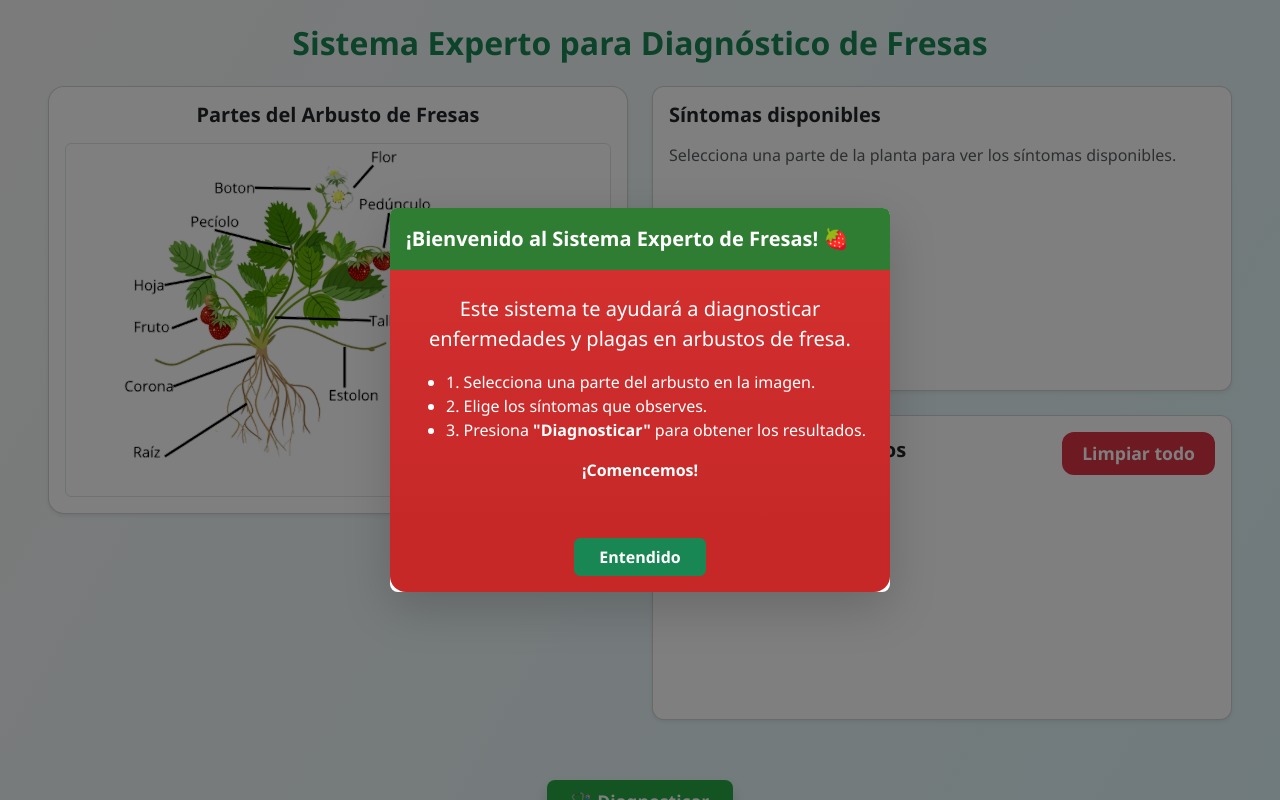
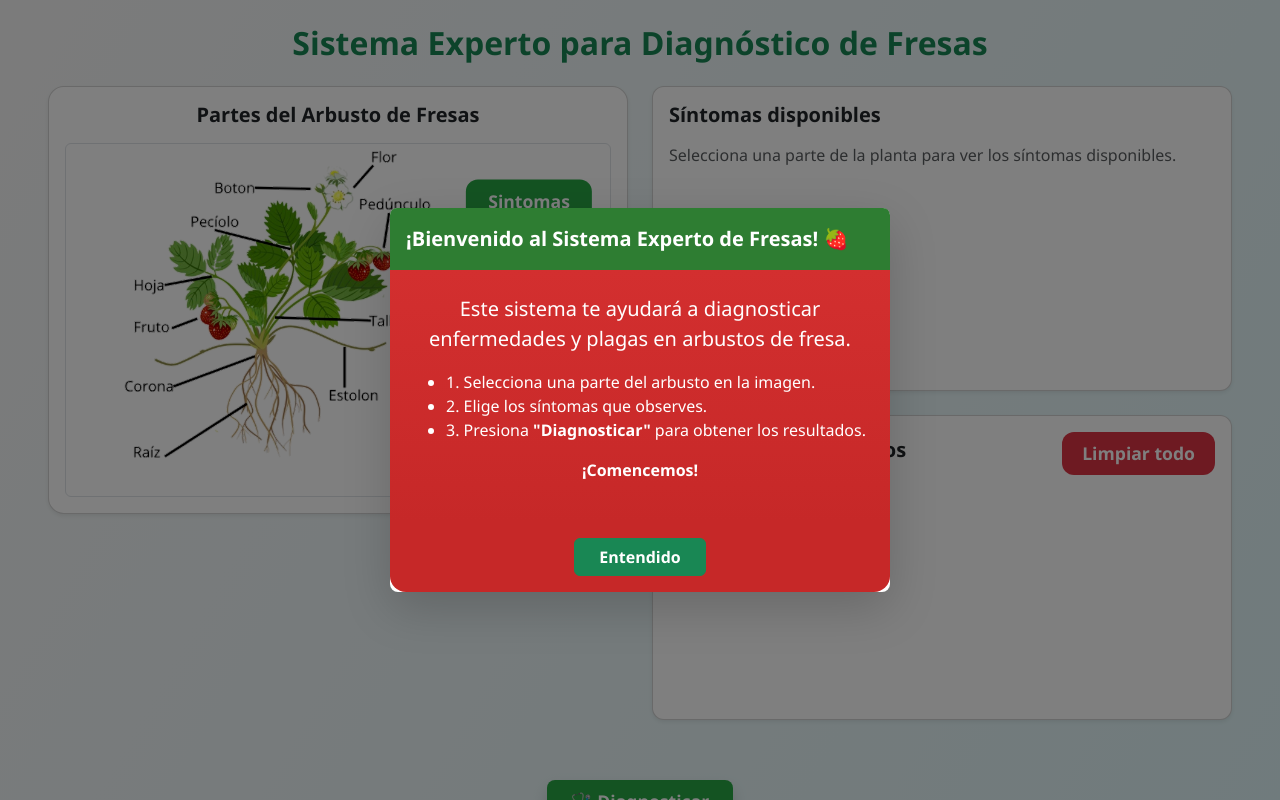
Before and after one commit to slimh4cker/Strawberry-Diagnosis, a Flask app: page / in a window 1280 px wide. Run offline with Flask 3, Linux system fonts and the light colour scheme; some libraries are stand-ins or nearby versions.

Commit message:
Pequeños ajustes responsivos en botones

```diff
--- a/src/frontend/static/styles.css
+++ b/src/frontend/static/styles.css
@@ -41,8 +41,8 @@ body {
 
 .boton-general {
     position: absolute;
-    top: 30%;
-    left: 80%;
+    top: 20%;
+    left: 85%;
     transform: translate(-50%, -50%);
     z-index: 30;
     border-radius: 12px;
@@ -272,8 +272,8 @@ body {
     }
 
     .boton-general {
-        top: 15%;
-        left: 70%;
+        top: 20%;
+        left: 85%;
         padding: 5px 16px;
         font-size: 0.85rem;
     }
```
